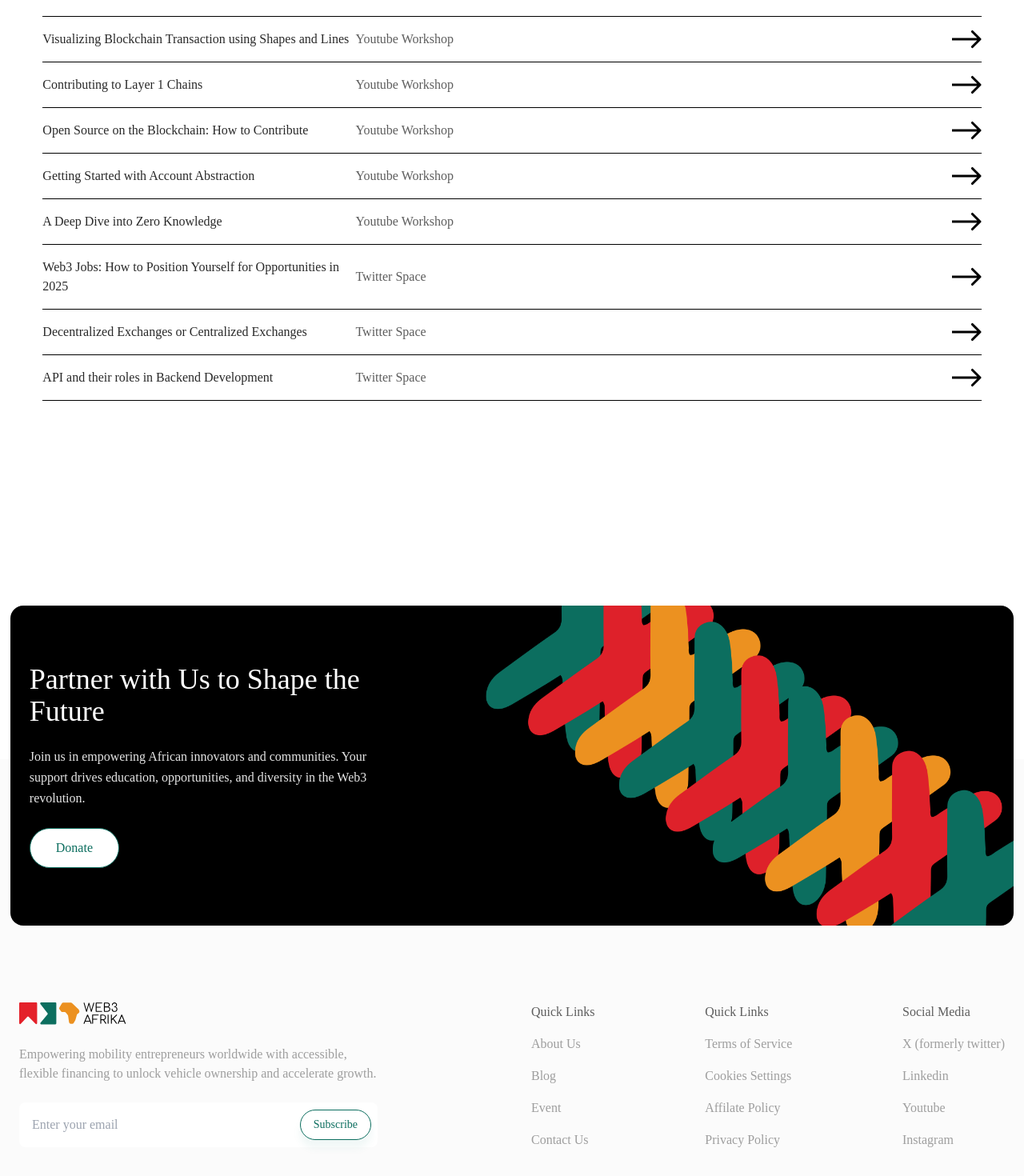
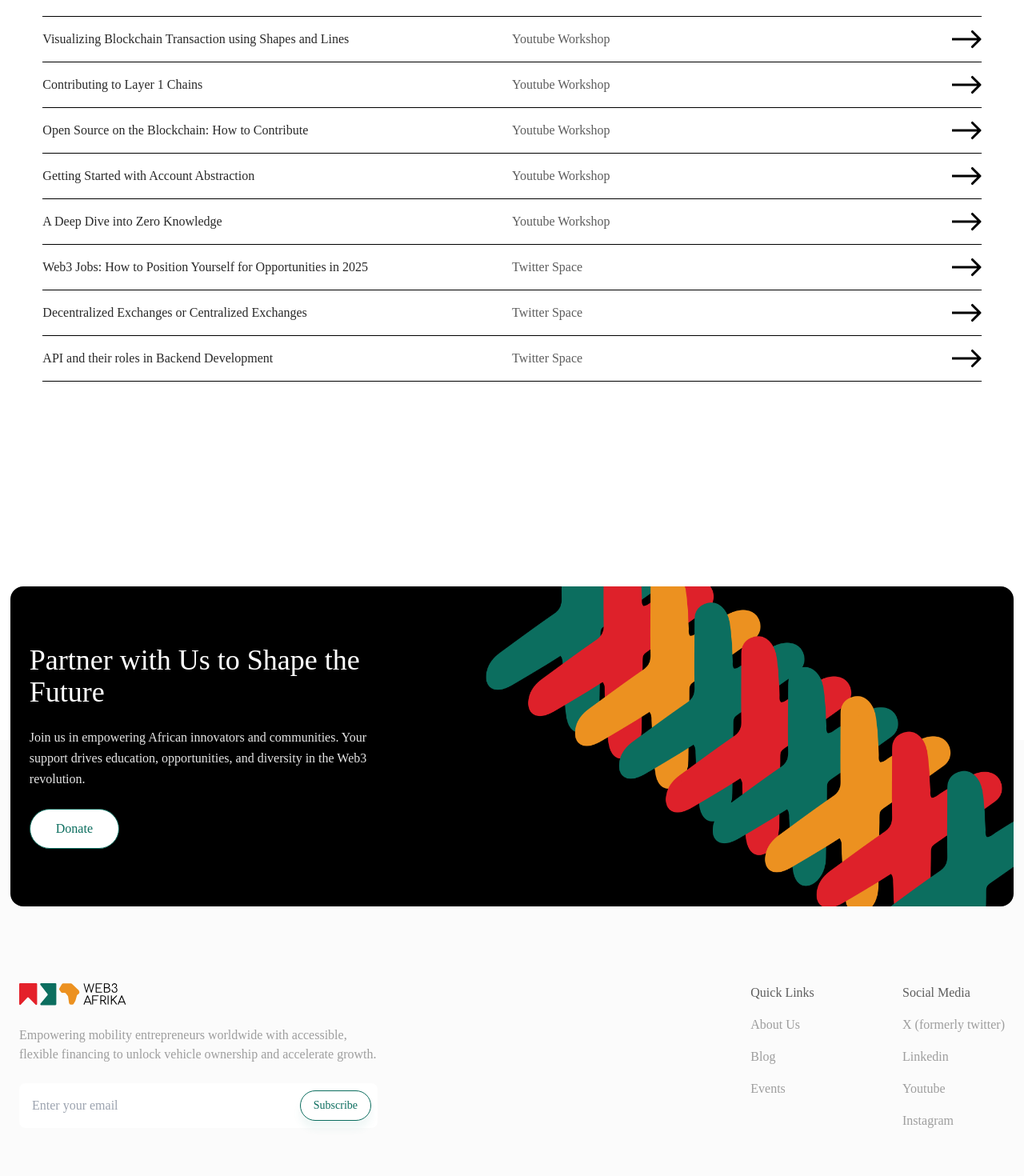
Before and after one commit to Web3Afrika/web3-afrika-v3, a React (Vite) app: page /events in a window 1280 px wide. Shown: the part 1880-3350 px from the top of the page at 80% size. Built offline with nearby package versions, Linux system fonts and the light colour scheme.

Commit message:
update footer subscription link, adjust layout for quick links, and modify event page styling

```diff
--- a/src/components/Footer.tsx
+++ b/src/components/Footer.tsx
@@ -38,7 +38,10 @@ const Footer = () => {
 
 	const handleSubscribe = (e: React.FormEvent<HTMLFormElement>) => {
 		e.preventDefault();
-		console.log("Subscribed with email:", email);
+		window.open(
+			`https://web3afrika.substack.com/subscribe?&email=${email}`,
+			"_blank",
+		);
 		setEmail("");
 	};
 
@@ -74,8 +77,8 @@ const Footer = () => {
 			<div className="bg-[#FBFBFB] dark:bg-black md:pt-60">
 				<FadeInStagger>
 					<footer className="container mx-auto px-6 py-16">
-						<div className="grid grid-cols-2 gap-12">
-							<FadeIn className="col-span-full space-y-6 md:col-span-1">
+						<div className="grid grid-cols-7 gap-12">
+							<FadeIn className="col-span-full space-y-6 md:col-span-5">
 								<Logo className="fill-black dark:fill-white" />
 								<p className="max-w-md text-[#9E9E9E] dark:text-[#9E9E9E]">
 									Empowering mobility entrepreneurs worldwide with accessible,
@@ -106,7 +109,7 @@ const Footer = () => {
 								</form>
 							</FadeIn>
 
-							<div className="hidden justify-between gap-8 md:flex">
+							<div className="hidden justify-between gap-8 md:col-span-2 md:flex">
 								<FadeIn className="space-y-4">
 									<h4 className="font-medium text-[#5D5D5D] dark:text-[#CFCFCF]">
 										Quick Links
@@ -115,14 +118,14 @@ const Footer = () => {
 										{QuickLinks.slice(0, 4).map(renderLinkUrl)}
 									</ul>
 								</FadeIn>
-								<FadeIn className="space-y-4">
+								{/* <FadeIn className="space-y-4">
 									<h4 className="font-medium text-[#5D5D5D] dark:text-[#CFCFCF]">
 										Quick Links
 									</h4>
 									<ul className="space-y-4">
 										{QuickLinks.slice(4, 8).map(renderLinkUrl)}
 									</ul>
-								</FadeIn>
+								</FadeIn> */}
 								<FadeIn className="space-y-4">
 									<h4 className="font-medium text-[#5D5D5D] dark:text-[#CFCFCF]">
 										Social Media
--- a/src/constants.ts
+++ b/src/constants.ts
@@ -38,12 +38,12 @@ export const navLinks = [
 export const QuickLinks = [
 	{ label: "About Us", href: "/about" },
 	{ label: "Blog", href: "/blog" },
-	{ label: "Event", href: "/event" },
-	{ label: "Contact Us", href: "/contact" },
-	{ label: "Terms of Service", href: "/#" },
-	{ label: "Cookies Settings", href: "/#" },
-	{ label: "Affilate Policy", href: "/#" },
-	{ label: "Privacy Policy", href: "/#" },
+	{ label: "Events", href: "/events" },
+	// { label: "Contact Us", href: "/contact" },
+	// { label: "Terms of Service", href: "/#" },
+	// { label: "Cookies Settings", href: "/#" },
+	// { label: "Affilate Policy", href: "/#" },
+	// { label: "Privacy Policy", href: "/#" },
 ];
 
 export const teamMembers = [
@@ -84,7 +84,7 @@ export const teamMembers = [
 	},
 	{
 		name: "Tony Olendo",
-		role: "Partnerships",
+		role: "Co-founder",
 		image: Tony,
 		twitterLink: "https://twitter.com/tony_olendo",
 		linkedinLink: "https://www.linkedin.com/in/tony-olendo",
--- a/src/pages/events.tsx
+++ b/src/pages/events.tsx
@@ -119,9 +119,9 @@ export default function App() {
 						{upcomingEvents.map(item => (
 							<div
 								key={item.id}
-								className="flex items-center py-4 transition-colors hover:bg-gray-50 md:grid md:grid-cols-3"
+								className="flex items-center py-4 transition-colors hover:bg-gray-50 md:grid md:grid-cols-4"
 							>
-								<div className="flex-1 text-[#292929] dark:text-[#C1C1C1]">
+								<div className="col-span-2 flex-1 text-[#292929] dark:text-[#C1C1C1]">
 									<span>{item.name}</span>
 									<span className="block text-sm text-[#5D5D5D] md:hidden">
 										{item.platform}
```
